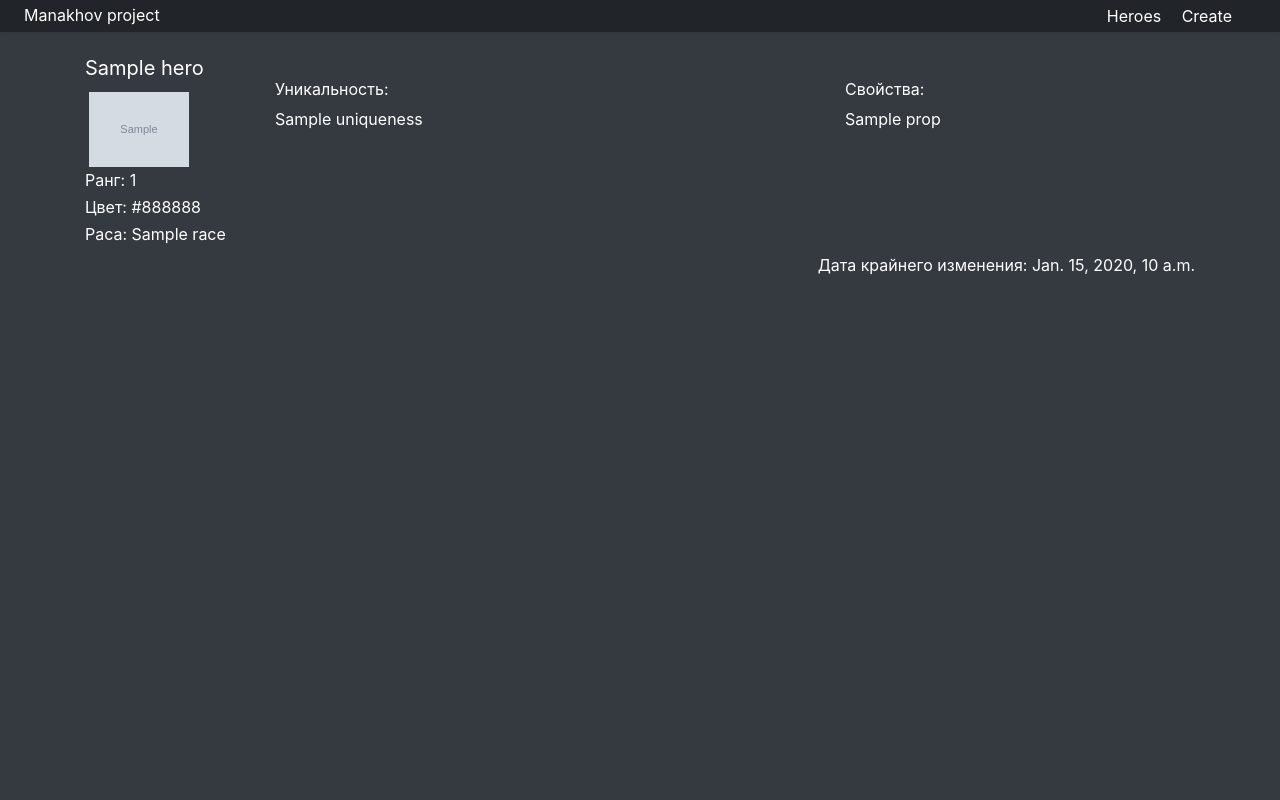
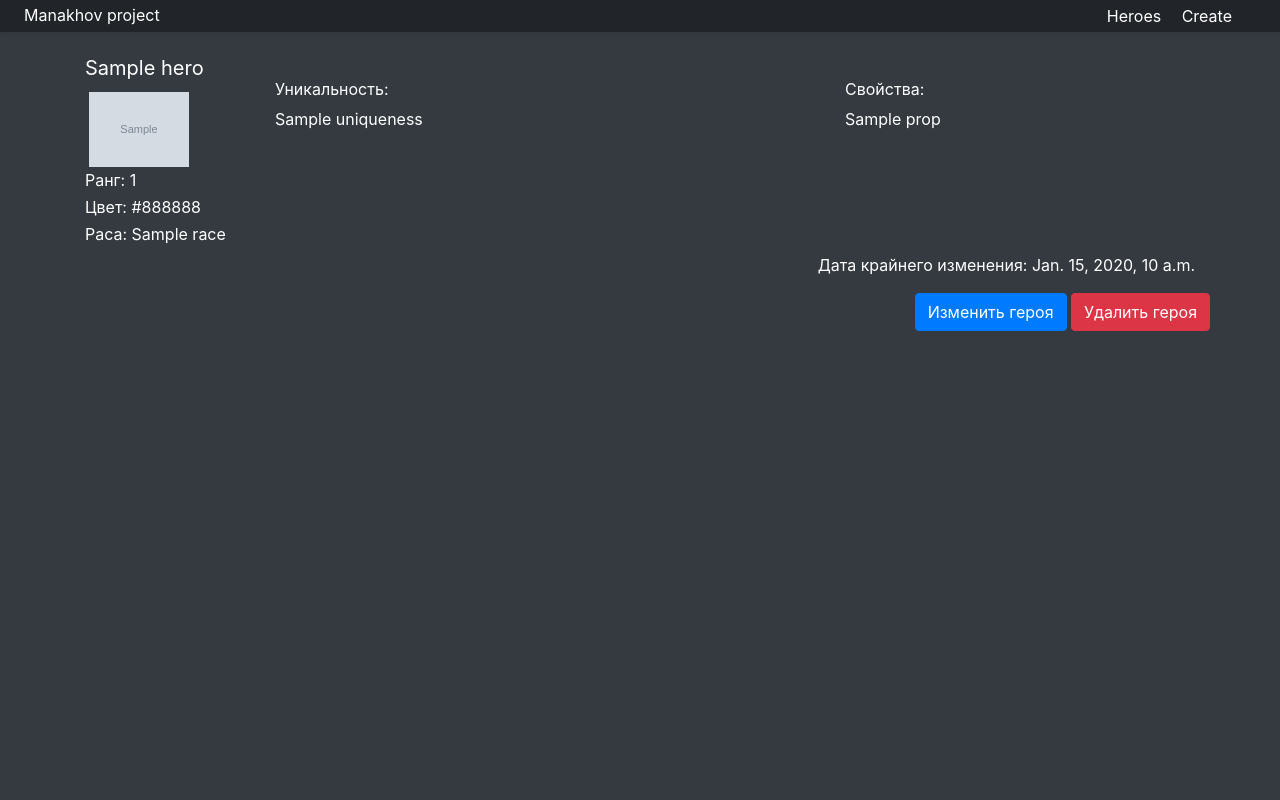
Before and after one commit to Manakhov/7dsgc-wiki, a Django app: template sdsgc_wiki/main/templates/main/one_hero.html in a window 1280 px wide. Run offline with Django 3.2, Linux system fonts and the light colour scheme; the template is opened without the code that fills it: most values are stand-ins (such as "Sample title", 1, 10 or a date in 2020); grey boxes marked "Sample" are stand-in pictures; some libraries are stand-ins or nearby versions.

Commit message:
add 2 buttons in one_hero.html

```diff
--- a/sdsgc_wiki/main/templates/main/one_hero.html
+++ b/sdsgc_wiki/main/templates/main/one_hero.html
@@ -32,5 +32,12 @@
             </div>
         </div>
         <p class="font-weight-normal text-right">Дата крайнего изменения: {{ hero.date_change }}</p>
+        <div class="row justify-content-end">
+            <form method="post">
+                {% csrf_token %}
+                <button type="submit" name="update_hero" class="btn btn-primary">Изменить героя</button>
+                <button type="submit" name="delete_hero" class="btn btn-danger">Удалить героя</button>
+            </form>
+        </div>
     </div>
 {% endblock %}
--- a/sdsgc_wiki/main/views.py
+++ b/sdsgc_wiki/main/views.py
@@ -18,6 +18,10 @@ def all_heroes(request):
 
 
 def one_hero(request, pk):
+    if 'update_hero' in request.POST:
+        pass
+    elif 'delete_hero' in request.POST:
+        pass
     context = {'hero': get_one_hero(pk),
                }
     return render(request, 'main/one_hero.html', context)
```
